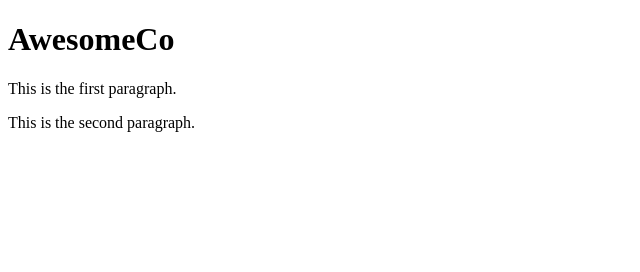
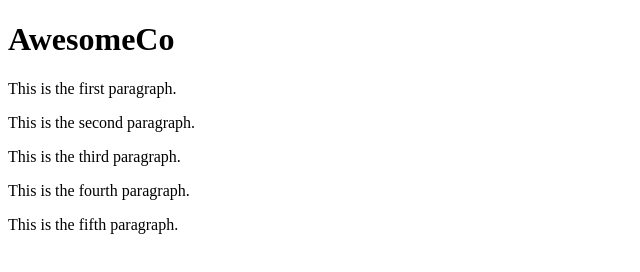
Before and after one commit to Grant8907/cvtc_awesomeco, a plain HTML site: page index.html in a window 1280 px wide. Shown: the whole page, without its empty margins (0-640 px from the left). Drawn offline with Linux system fonts and the light colour scheme.

Commit message:
add three paragraphs to homepage

```diff
--- a/index.html
+++ b/index.html
@@ -8,5 +8,8 @@
     <h1>AwesomeCo</h1>
     <p>This is the first paragraph.</p>
     <p>This is the second paragraph.</p>
+    <p>This is the third paragraph.</p>
+    <p>This is the fourth paragraph.</p>
+    <p>This is the fifth paragraph.</p>
   </body>
 </html>
```
